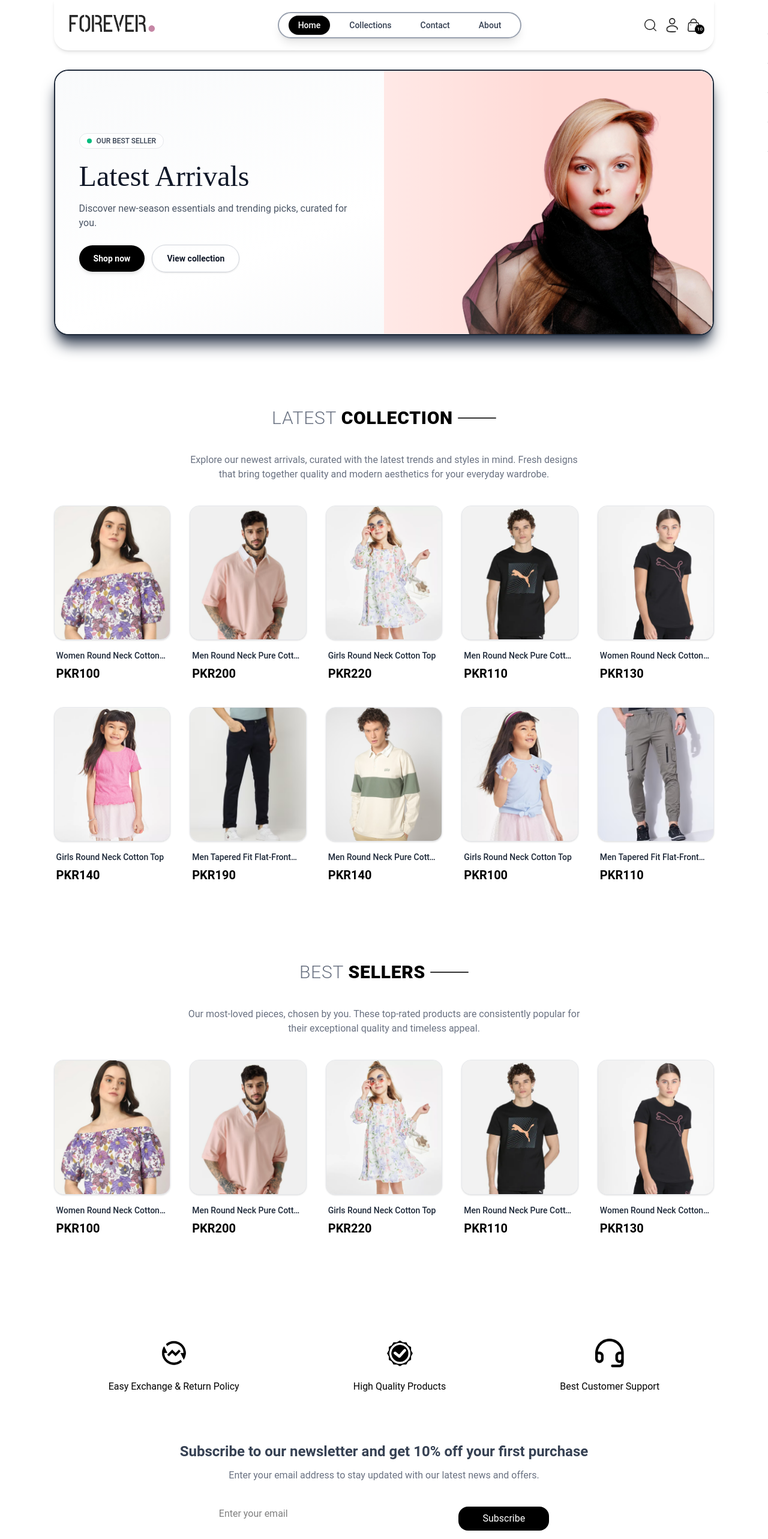
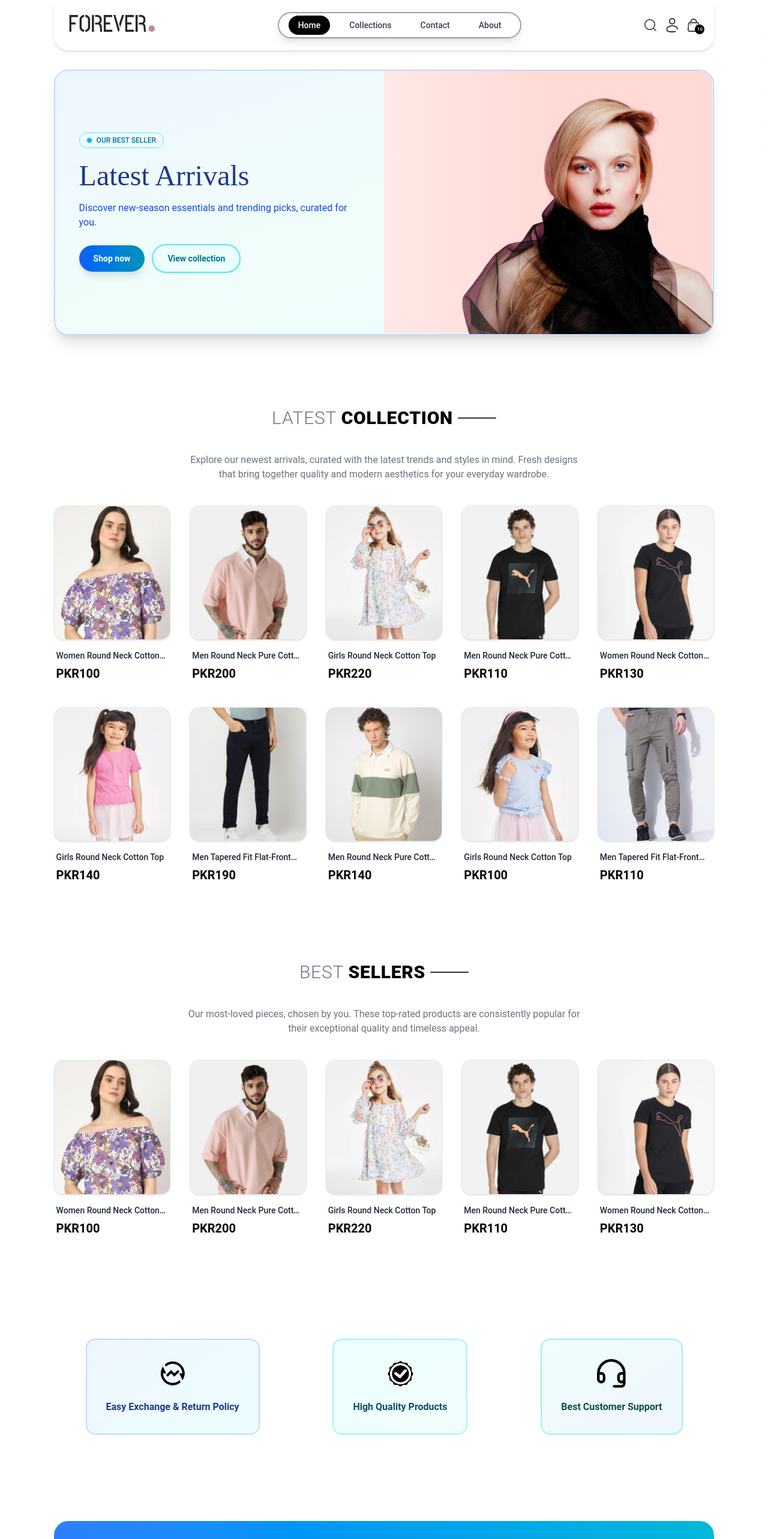
Before and after one commit to mubashirdawood/MERN-E-Commerce-Web-Application-Full-Stack-Project-, a React (Vite) app: page / in a window 1280 px wide. Shown: the top 2566 px of the page at 60% size. Built offline with nearby package versions, Linux system fonts and the light colour scheme.

Commit message:
home  page  update

```diff
--- a/src/components/Hero.jsx
+++ b/src/components/Hero.jsx
@@ -3,31 +3,31 @@ import { assets } from "../assets/assets";
 const Hero = () => {
   return (
     <section className="mt-8">
-      <div className="relative overflow-hidden rounded-3xl border border-2 hover:shadow-amber-50 border-gray-800 shadow-gray-700 bg-white shadow-xl">
-        <div className="pointer-events-none absolute inset-0 bg-gradient-to-br from-gray-50 via-white to-gray-100" />
+      <div className="relative overflow-hidden rounded-3xl border-2 border-blue-200 shadow-xl hover:shadow-2xl transition-shadow">
+        <div className="pointer-events-none absolute inset-0 bg-linear-to-br from-blue-50 via-teal-50 to-cyan-50" />
 
         <div className="relative grid grid-cols-1 sm:grid-cols-2 items-stretch">
       {/* hero left */}
           <div className="flex items-center px-6 py-10 sm:px-10 sm:py-14">
-            <div className="max-w-xl text-gray-900">
-              <div className="inline-flex items-center gap-2 rounded-full border border-gray-200 bg-white/70 px-3 py-1 text-xs font-medium text-gray-700 backdrop-blur">
-                <span className="h-2 w-2 rounded-full bg-emerald-500" />
+            <div className="max-w-xl">
+              <div className="inline-flex items-center gap-2 rounded-full border border-cyan-300 bg-cyan-50/70 px-3 py-1 text-xs font-medium text-cyan-700 backdrop-blur">
+                <span className="h-2 w-2 rounded-full bg-cyan-500" />
                 OUR BEST SELLER
               </div>
 
-              <h1 className="prata-regular mt-4 text-3xl leading-tight sm:text-4xl lg:text-5xl">
+              <h1 className="prata-regular mt-4 text-3xl leading-tight sm:text-4xl lg:text-5xl text-blue-900">
                 Latest Arrivals
               </h1>
 
-              <p className="mt-3 text-sm text-gray-600 sm:text-base">
+              <p className="mt-3 text-sm text-blue-700 sm:text-base">
                 Discover new-season essentials and trending picks, curated for you.
               </p>
 
               <div className="mt-6 flex flex-wrap items-center gap-3">
-                <button className="rounded-full bg-black px-6 py-3 text-sm font-semibold text-white shadow-md transition hover:bg-gray-900 active:scale-[0.99]">
+                <button className="rounded-full bg-linear-to-r from-blue-600 to-cyan-600 px-6 py-3 text-sm font-semibold text-white shadow-lg transition hover:shadow-cyan-500/50 active:scale-[0.99]">
                   Shop now
                 </button>
-                <button className="rounded-full border border-gray-300 bg-white/70 px-6 py-3 text-sm font-semibold text-gray-900 shadow-sm transition hover:bg-white">
+                <button className="rounded-full border-2 border-cyan-300 bg-cyan-50/70 px-6 py-3 text-sm font-semibold text-cyan-700 shadow-sm transition hover:bg-cyan-100">
                   View collection
                 </button>
               </div>
--- a/src/components/NewsLetterBox.jsx
+++ b/src/components/NewsLetterBox.jsx
@@ -8,12 +8,12 @@ const NewsLetterBox = () => {
   }
 
   return (
-    <div className='text-center'>
-     <p className='text-2xl font-bold text-gray-700 '>Subscribe to our newsletter and get 10% off your first purchase</p>
-    <p className='text-gray-500  mt-3'>Enter your email address to stay updated with our latest news and offers.</p>
-    <form onSubmit={onSubmitHandler} className='w-full sm:w-1/2 flex items-center gap-3 my-6 mx-auto'>
-      <input className='sm:flex-1 outline-none w-full' type="email "placeholder='Enter your email' required />
-      <button type='submit' className='bg-black rounded-2xl text-white px-10 py-2 mt-4 hover:bg-gray-600'>Subscribe</button>
+    <div className='bg-linear-to-r from-blue-500 to-cyan-500 rounded-3xl px-6 py-12 sm:px-12 my-16'>
+     <p className='text-2xl sm:text-3xl font-bold text-white'>Subscribe to our newsletter and get 10% off your first purchase</p>
+    <p className='text-blue-100 mt-3 text-sm sm:text-base'>Enter your email address to stay updated with our latest news and offers.</p>
+    <form onSubmit={onSubmitHandler} className='w-full sm:w-1/2 flex flex-col sm:flex-row items-center gap-3 my-6 mx-auto'>
+      <input className='sm:flex-1 outline-none w-full rounded-lg px-4 py-3 text-gray-900 placeholder-gray-500 focus:ring-2 focus:ring-white' type="email" placeholder='Enter your email' required />
+      <button type='submit' className='bg-white rounded-lg text-blue-600 px-8 py-3 font-semibold hover:bg-blue-50 transition-colors w-full sm:w-auto'>Subscribe</button>
     </form>
 
     </div>
--- a/src/components/OurPolicy.jsx
+++ b/src/components/OurPolicy.jsx
@@ -3,22 +3,21 @@ import { assets } from '../assets/assets'
 
 const OurPolicy = () => {
   return (
-    <div className='flex flex-col sm:flex-row justify-around sm:gap-2 gap-12 text-center py-20 text-xs md:text-base'>
+    <div className='flex flex-col sm:flex-row justify-around sm:gap-4 gap-8 text-center py-20 text-xs md:text-base'>
 
-
-    <div>
-      <img src={assets.exchange_icon} className='w-12 m-auto mb-5' alt="" />
-      <p> Easy Exchange & Return Policy</p>
+    <div className='rounded-2xl bg-linear-to-br from-blue-50 to-cyan-50 border-2 border-blue-200 p-8 hover:shadow-lg transition-shadow'>
+      <img src={assets.exchange_icon} className='w-12 m-auto mb-5 filter brightness-110' alt="" />
+      <p className='text-blue-900 font-semibold'> Easy Exchange & Return Policy</p>
     </div>
 
-      <div>
-      <img src={assets.quality_icon} className='w-12 m-auto mb-5' alt="" />
-      <p> High Quality Products</p>
+    <div className='rounded-2xl bg-linear-to-br from-cyan-50 to-teal-50 border-2 border-cyan-200 p-8 hover:shadow-lg transition-shadow'>
+      <img src={assets.quality_icon} className='w-12 m-auto mb-5 filter brightness-110' alt="" />
+      <p className='text-cyan-900 font-semibold'> High Quality Products</p>
     </div>
 
-      <div>
-      <img src={assets.support_img} className='w-12 m-auto mb-5' alt="" />
-      <p> Best Customer Support</p>
+    <div className='rounded-2xl bg-linear-to-br from-teal-50 to-blue-50 border-2 border-teal-200 p-8 hover:shadow-lg transition-shadow'>
+      <img src={assets.support_img} className='w-12 m-auto mb-5 filter brightness-110' alt="" />
+      <p className='text-teal-900 font-semibold'> Best Customer Support</p>
     </div>
 
     </div>
```
